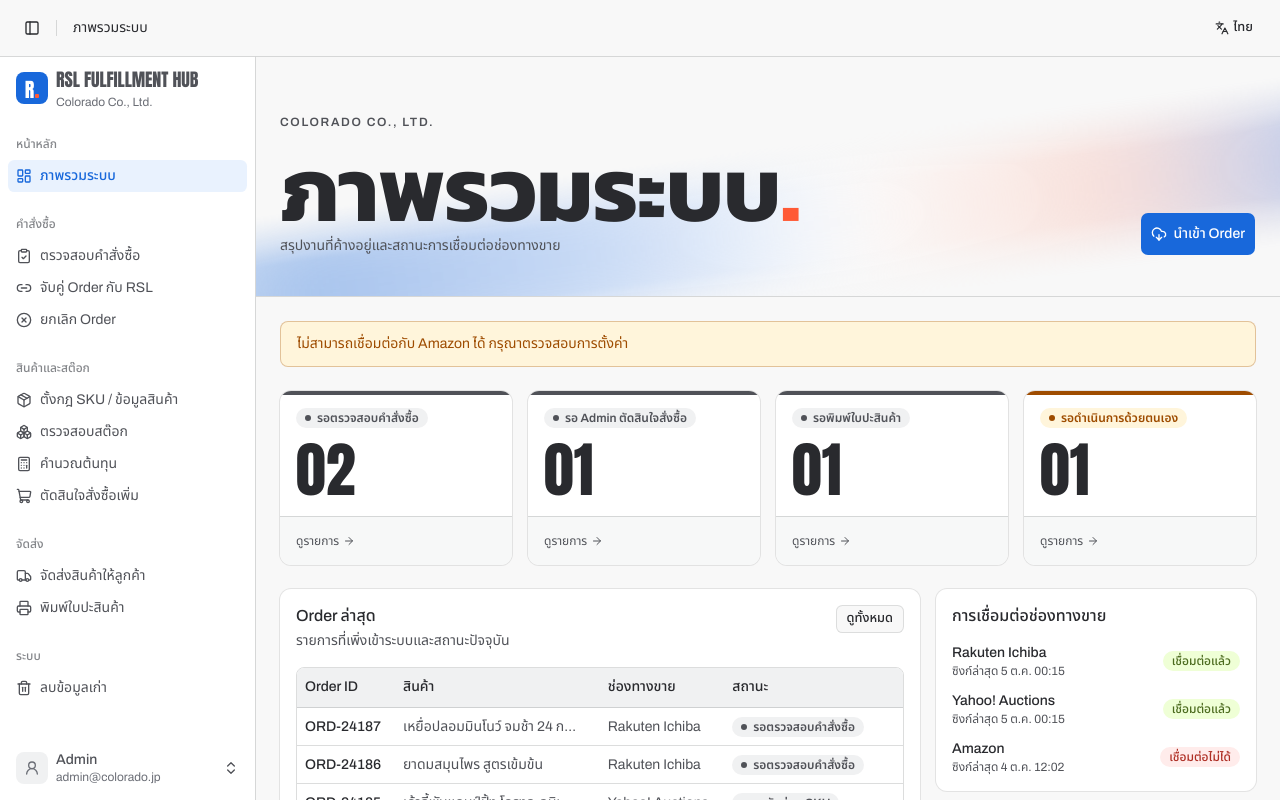
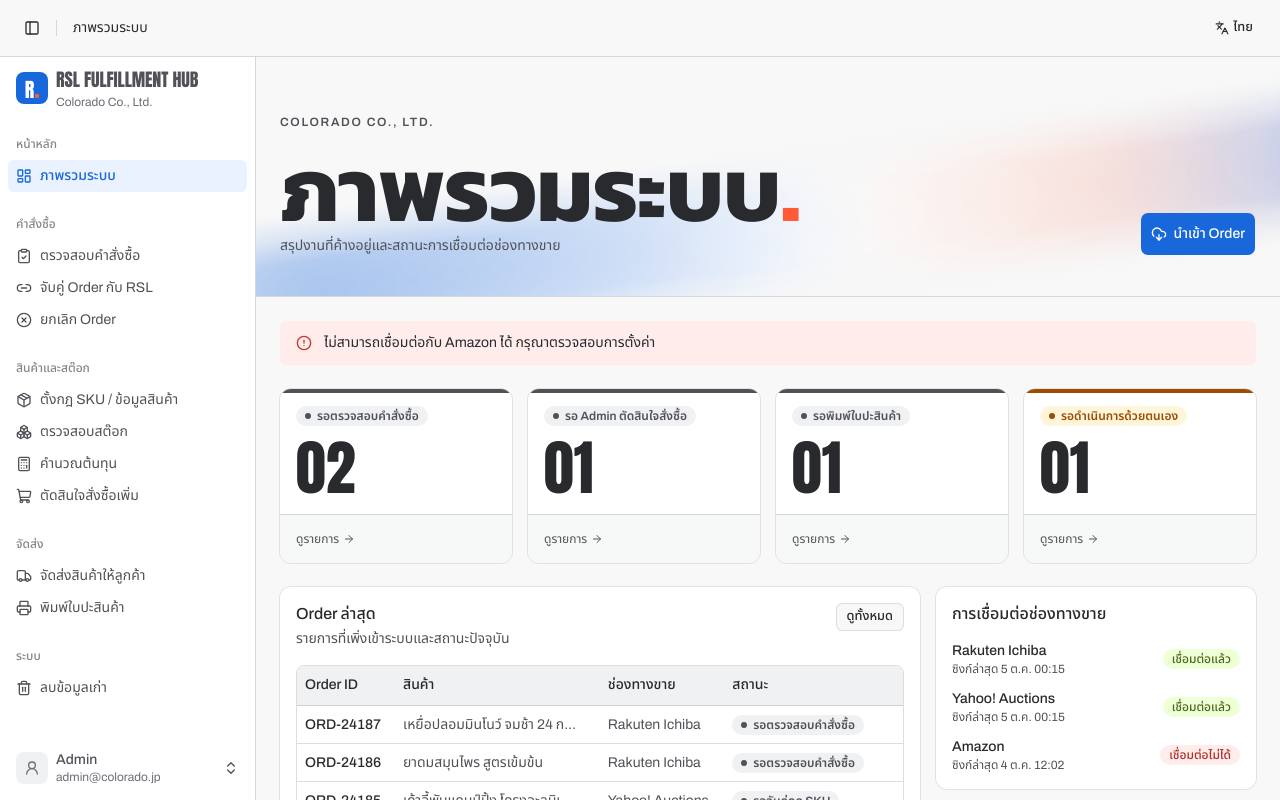
Before and after one commit to xbpkdi/01418321-final-project, a Next.js app: page /dashboard in a window 1280 px wide. Shown: the top 800 px of the page. Built offline with nearby package versions, Linux system fonts and the light colour scheme.

Commit message:
fix: show the connection failure as an Atlassian-style error message

```diff
--- a/src/app/(app)/dashboard/page.tsx
+++ b/src/app/(app)/dashboard/page.tsx
@@ -22,6 +22,7 @@ import { Badge } from "@/components/ui/badge";
 import { StatusBadge } from "@/components/shared/status-badge";
 import { OrderVolumeChart } from "@/components/shared/order-volume-chart";
 import { CountUp } from "@/components/shared/count-up";
+import { SectionMessage } from "@/components/shared/section-message";
 import { RecentOrdersTable } from "./recent-orders-table";
 import {
   MOCK_CONNECTIONS,
@@ -91,14 +92,12 @@ export default function DashboardScreen() {
 
       {failed.length > 0 && (
         <div className="px-4 lg:px-6">
-          <div
-            role="alert"
-            className="border-status-attention/30 bg-status-attention-bg text-status-attention rounded-lg border px-4 py-3 text-sm"
-          >
+          {/* ปัญหาการเชื่อมต่อเป็น error ตามแนวทาง Atlassian ไม่ใช่ warning */}
+          <SectionMessage appearance="error">
             {t.dashboard.connectionFailed(
               failed.map((c) => c.channel).join(", "),
             )}
-          </div>
+          </SectionMessage>
         </div>
       )}
 
--- /dev/null
+++ b/src/components/shared/section-message.tsx
@@ -0,0 +1,33 @@
+// กล่องข้อความแจ้งเตือนในหน้า ตามแบบ Section message ของ Atlassian:
+// ไอคอนบอกประเภท + พื้นสีตามประเภท ไม่มีเส้นขอบ ตัวอักษรเป็นสีหลัก
+// error ใช้เมื่อ "something destructive or critical has happened" หรือมีปัญหาการเชื่อมต่อ
+// warning ใช้เพื่อช่วยให้ผู้ใช้เลี่ยงความผิดพลาด
+
+import { CircleAlert, TriangleAlert } from "lucide-react";
+import { cn } from "@/lib/utils";
+
+const APPEARANCE = {
+  error: { box: "bg-status-cancelled-bg", icon: "text-[#c9372c]", Icon: CircleAlert }, // color.icon.danger
+  warning: { box: "bg-status-attention-bg", icon: "text-[#e06c00]", Icon: TriangleAlert }, // color.icon.warning
+} as const;
+
+export function SectionMessage({
+  appearance,
+  className,
+  children,
+}: {
+  appearance: keyof typeof APPEARANCE;
+  className?: string;
+  children: React.ReactNode;
+}) {
+  const { box, icon, Icon } = APPEARANCE[appearance];
+  return (
+    <div
+      role="alert"
+      className={cn("text-foreground flex gap-3 rounded-md px-4 py-3 text-sm", box, className)}
+    >
+      <Icon aria-hidden className={cn("mt-0.5 size-4 shrink-0", icon)} />
+      <div>{children}</div>
+    </div>
+  );
+}
```
